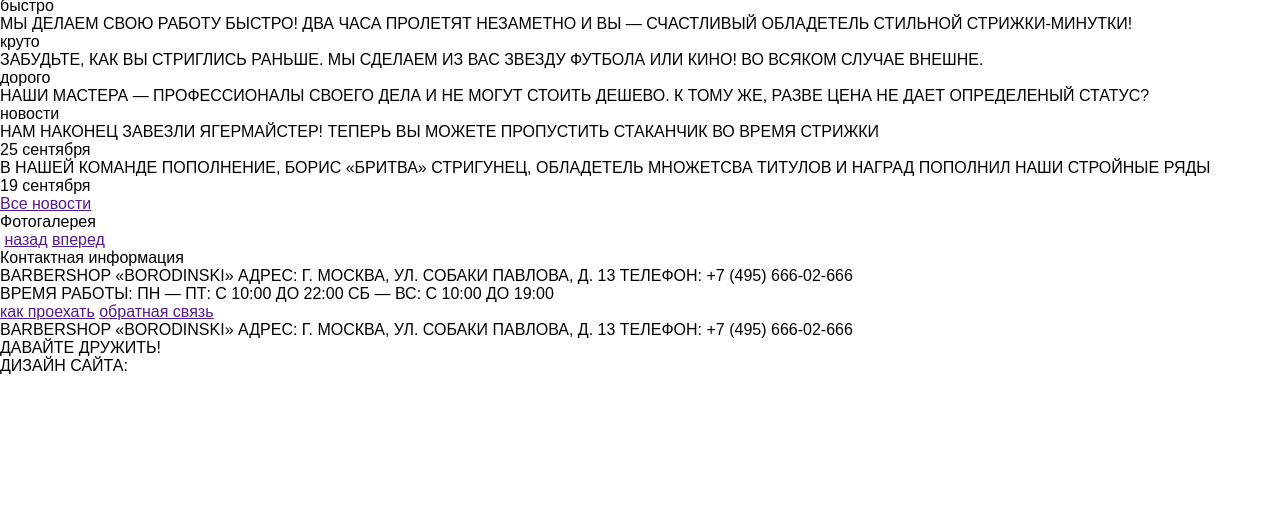
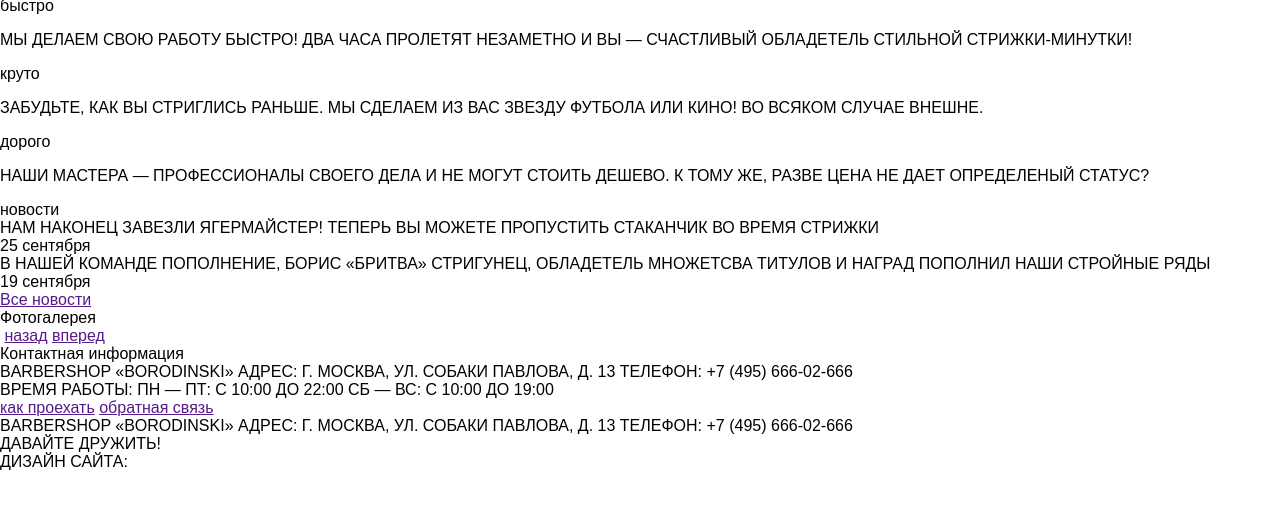
Before and after one commit to acl200/brb, a plain HTML site: page index.html in a window 1280 px wide. Shown: the part 179-688 px from the top of the page. Drawn offline with Linux system fonts and the light colour scheme.

```diff
--- a/index.html
+++ b/index.html
@@ -29,28 +29,27 @@
 		<div class="logo">
 			<a href="#"><img src="" width="368" height="204" alt="barbershop-borodinski"></a>
 		</div>
-
-	<div class="features">
+		<section class="features-row clearfix">
 
 			<div class="features-item">
 				<div class="features-title">быстро</div>
-			<div class="features-text">МЫ ДЕЛАЕМ СВОЮ РАБОТУ БЫСТРО! ДВА ЧАСА ПРОЛЕТЯТ НЕЗАМЕТНО И ВЫ — СЧАСТЛИВЫЙ ОБЛАДЕТЕЛЬ СТИЛЬНОЙ СТРИЖКИ-МИНУТКИ!</div>
+				<p>МЫ ДЕЛАЕМ СВОЮ РАБОТУ БЫСТРО! ДВА ЧАСА ПРОЛЕТЯТ НЕЗАМЕТНО И ВЫ — СЧАСТЛИВЫЙ ОБЛАДЕТЕЛЬ СТИЛЬНОЙ СТРИЖКИ-МИНУТКИ!</p>
 			</div>
 
 			<div class="features-item">
 				<div class="features-title">круто</div>
-			<div class="features-text">ЗАБУДЬТЕ, КАК ВЫ СТРИГЛИСЬ РАНЬШЕ.
+				<p>ЗАБУДЬТЕ, КАК ВЫ СТРИГЛИСЬ РАНЬШЕ.
 					МЫ СДЕЛАЕМ ИЗ ВАС ЗВЕЗДУ ФУТБОЛА ИЛИ КИНО!
-			ВО ВСЯКОМ СЛУЧАЕ ВНЕШНЕ.</div>
+					ВО ВСЯКОМ СЛУЧАЕ ВНЕШНЕ.</p>
 				</div>
 
 				<div class="features-item">
 					<div class="features-title">дорого</div>
-			<div class="features-text">НАШИ МАСТЕРА — ПРОФЕССИОНАЛЫ СВОЕГО ДЕЛА И НЕ МОГУТ СТОИТЬ ДЕШЕВО. К ТОМУ ЖЕ, РАЗВЕ ЦЕНА НЕ ДАЕТ ОПРЕДЕЛЕНЫЙ СТАТУС?</div>
+					<p>НАШИ МАСТЕРА — ПРОФЕССИОНАЛЫ СВОЕГО ДЕЛА И НЕ МОГУТ СТОИТЬ ДЕШЕВО. К ТОМУ ЖЕ, РАЗВЕ ЦЕНА НЕ ДАЕТ ОПРЕДЕЛЕНЫЙ СТАТУС?</p>
 				</div>
-	</div>
+			</section>
 
-	<div class="content">
+			<div class="index-content clearfix">
 				<div class="content-news">
 					<div class="content-title">новости</div>
 					<div class="content-news-section">
```
Lines whose indentation alone changed are shown as unchanged.
